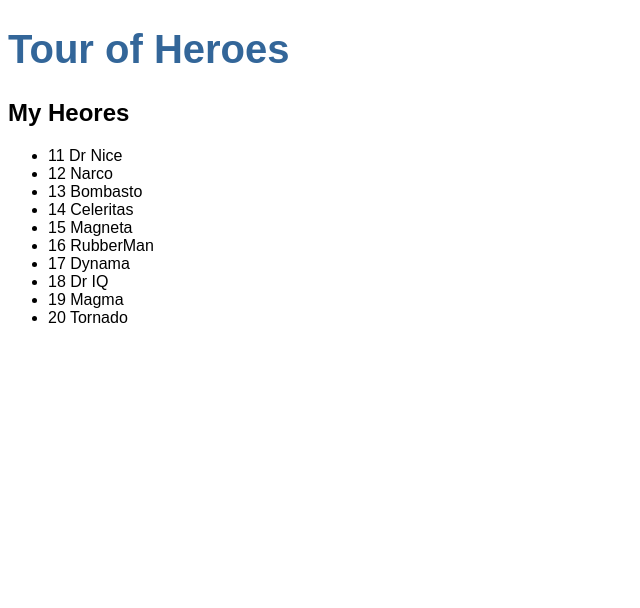
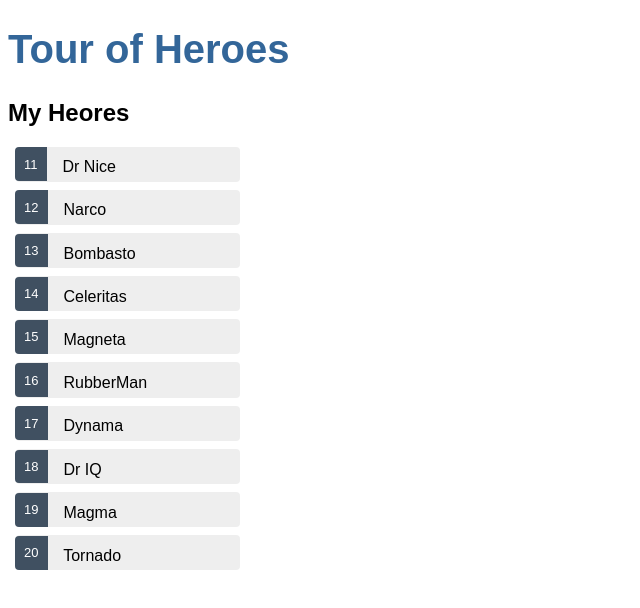
Before and after one commit to magiciansNephew/angular-heroes, an Angular app: page / in a window 1280 px wide. Shown: the top 608 px of the page, without its empty margins (0-640 px from the left). Built offline with nearby package versions, Linux system fonts and the light colour scheme.

Commit message:
Detail on Click

```diff
--- a/src/app/heroes/heroes.component.css
+++ b/src/app/heroes/heroes.component.css
@@ -0,0 +1,44 @@
+/* HeroesComponent's private CSS styles */
+.heroes {
+    margin: 0 0 2em 0;
+    list-style-type: none;
+    padding: 0;
+    width: 15em;
+  }
+  .heroes li {
+    cursor: pointer;
+    position: relative;
+    left: 0;
+    background-color: #EEE;
+    margin: .5em;
+    padding: .3em 0;
+    height: 1.6em;
+    border-radius: 4px;
+  }
+  .heroes li:hover {
+    color: #607D8B;
+    background-color: #DDD;
+    left: .1em;
+  }
+  .heroes li.selected {
+    background-color: #CFD8DC;
+    color: white;
+  }
+  .heroes li.selected:hover {
+    background-color: #BBD8DC;
+    color: white;
+  }
+  .heroes .badge {
+    display: inline-block;
+    font-size: small;
+    color: white;
+    padding: 0.8em 0.7em 0 0.7em;
+    background-color:#405061;
+    line-height: 1em;
+    position: relative;
+    left: -1px;
+    top: -4px;
+    height: 1.8em;
+    margin-right: .8em;
+    border-radius: 4px 0 0 4px;
+  }
--- a/src/app/heroes/heroes.component.html
+++ b/src/app/heroes/heroes.component.html
@@ -1,6 +1,16 @@
 <h2>My Heores</h2>
 <ul class="heroes">
-    <li *ngFor="let hero of heroes">
+    <li *ngFor="let hero of heroes" (click)="onSelect(hero)">
         <span class="badge">{{hero.id}}</span> {{hero.name}}
     </li>
 </ul>
+
+<div *ngIf="selectedHero">
+    <h2>{{selectedHero.name | uppercase}} Details</h2>
+    <div><span>id: </span>{{selectedHero.id}}</div>
+    <div>
+        <label>name:
+            <input [(ngModel)]="selectedHero.name" placeholder="name" />
+        </label>
+    </div>
+</div>
--- a/src/app/heroes/heroes.component.ts
+++ b/src/app/heroes/heroes.component.ts
@@ -9,17 +9,18 @@
 })
 export class HeroesComponent implements OnInit {
 
-  hero: Hero = {
-    id: 1,
-    name: 'Windstorm'
-  };
+  heroes = HEROES;
 
-  heroes = HEROES;
+  selectedHero?: Hero;
 
   constructor() { }
 
   ngOnInit(): void {
   }
 
+  onSelect(hero: Hero){
+    this.selectedHero = hero;
+  }
+
 
 }
```
